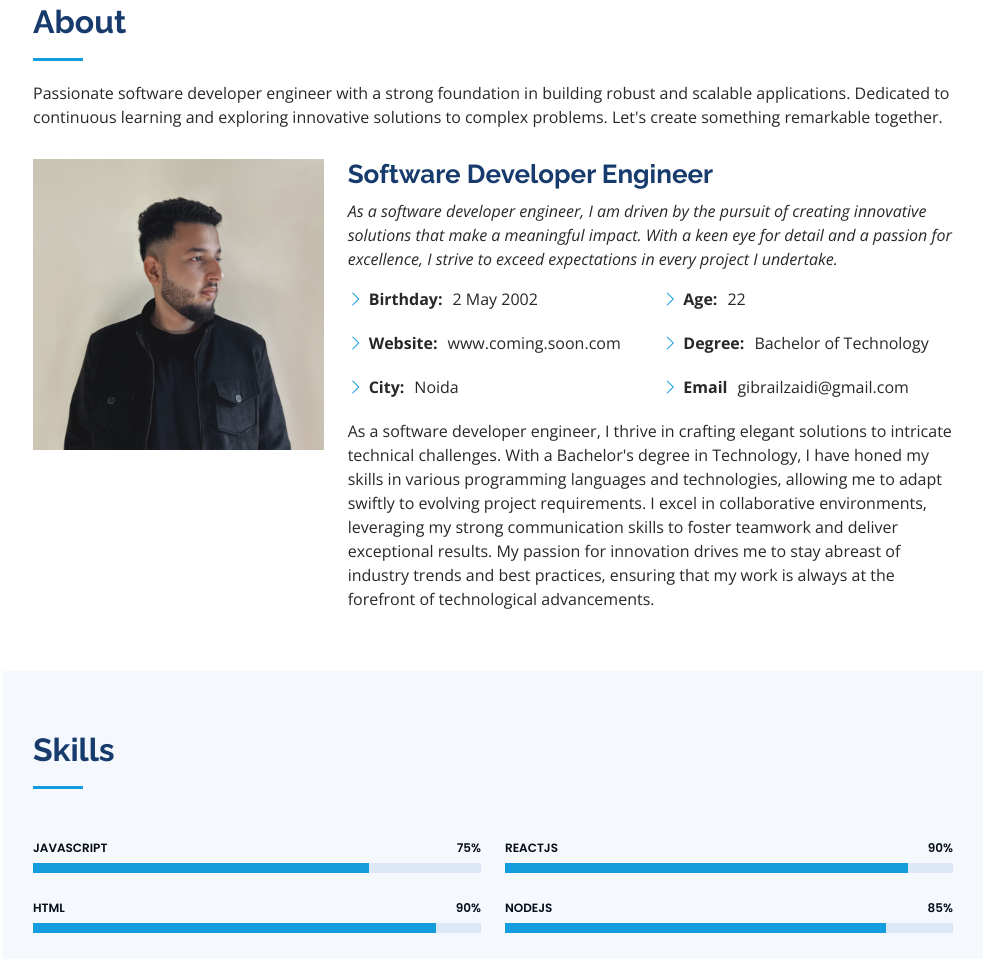
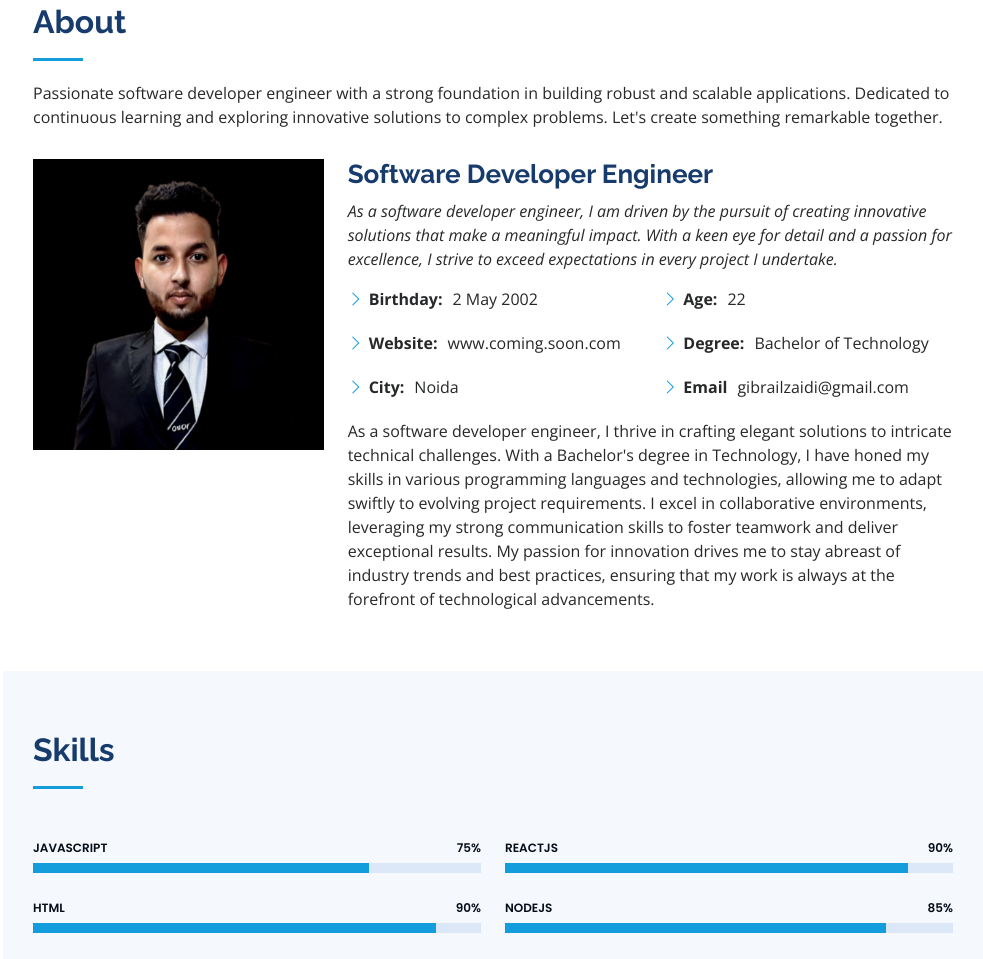
Before and after one commit to Gibrail404/Portfolio_2.0, a plain HTML site: page index.html in a window 1280 px wide. Shown: the part 857-1816 px from the top of the page, without its empty margins (297-1280 px from the left). Drawn offline with nearby package versions, Linux system fonts and the light colour scheme.

Commit message:
new profile

```diff
--- a/index.html
+++ b/index.html
@@ -88,7 +88,7 @@
 
         <div class="row">
           <div class="col-lg-4" data-aos="fade-right">
-            <img src="assets/img/profile-img.jpg" class="img-fluid" alt="">
+            <img src="assets/img/profile.jpg" class="img-fluid" alt="">
           </div>
           <div class="col-lg-8 pt-4 pt-lg-0 content" data-aos="fade-left">
             <h3>Software Developer Engineer</h3>
```
Also changed, not shown: assets/img/profile.jpg (added).
